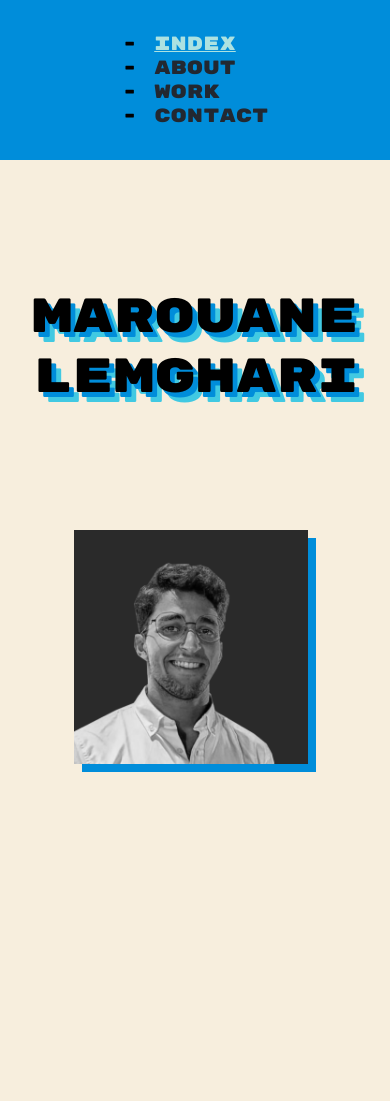
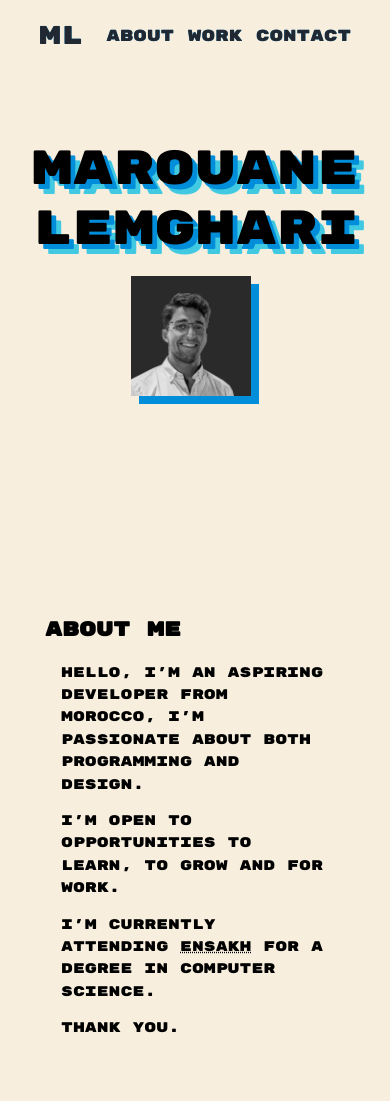
Before and after one commit to Kwanddwo/Kwanddwo.github.io, a plain HTML site: page index.html in a window 390 px wide. Shown: the top 1101 px of the page. Before the commit the page ends 908 px from the top, so only its background shows below. Drawn offline with Linux system fonts and the light colour scheme.

```diff
--- a/index.html
+++ b/index.html
@@ -6,7 +6,7 @@
         <meta name="viewport" content="width=device-width, initial-scale=1">
         <link rel="icon" href="favicon.ico">
         <link rel="stylesheet" href="styles.css">
-        <script src="index.js"></script>
+        <!-- <script src="index.js"></script> -->
         <title>MAROUANE LEMGHARI</title>
 
         <link rel="preconnect" href="https://fonts.googleapis.com">
@@ -14,19 +14,17 @@
         <link href="https://fonts.googleapis.com/css2?family=Rubik+Mono+One&display=swap" rel="stylesheet">
     </head>
     <body>
-        <div class="navbar">
+        <div class="navbar" id="navbar">
+            <a class="nav-link logo" href="#">ML</a>
             <ul class="navbar-nav">
                 <li class="nav-item">
-                    <a class="nav-link-active" href="new_index.html" data-name="Index" id="index-link">Index</a>
+                    <a class="nav-link" href="#about" data-name="About" id="about-link">About</a>
                 </li>
                 <li class="nav-item">
-                    <a class="nav-link" href="about.html" data-name="About" id="about-link">About</a>
+                    <a class="nav-link" href="#work" data-name="Work" id="work-link">Work</a>
                 </li>
                 <li class="nav-item">
-                    <a class="nav-link" href="portfolio.html" data-name="Work" id="work-link">Work</a>
-                </li>
-                <li class="nav-item">
-                    <a class="nav-link" href="contact.html" data-name="Contact" id="contact-link">Contact</a>
+                    <a class="nav-link" href="#contact" data-name="Contact" id="contact-link">Contact</a>
                 </li>
                 <!-- <li class="nav-item">
                     <a class="nav-link" class="github-anchor" href="https://github.com/Kwanddwo" data-name="Github">Github</a>
@@ -36,7 +34,7 @@
                 </li> -->
             </ul>
         </div>
-        <div class="page-container" id="index">
+        <section class="page-container" id="index">
             <div class="name-wrapper">
                 <div class="name">MAROUANE LEMGHARI
                     <div class="name-stag">MAROUANE LEMGHARI
@@ -47,42 +45,43 @@
             <div class="image-wrapper">
                 <img src="image.png" class="image" alt="MAROUANE LEMGHARI">
             </div>
-        </div>
-        <div class="page-container" id="about" style="display: none;">
+        </section>
+        <section class="page-container" id="about">
+            <h2>About me</h2>
             <div class="paragraph-container">
                 <p class="about-lead">Hello, I'm an aspiring developer from Morocco, I'm passionate about both programming and design.</p>
                 <p class="about">I'm open to opportunities to learn, to grow and for work.</p>
                 <p class="about">I'm currently attending <abbr title="Ecole Nationale des Sciences Appliquées Khouribga">ENSAKH</abbr> for a degree in computer science.</p>
                 <p class="about-final">Thank you.</p>
             </div>
-        </div>
-        <div class="page-container" id="work" style="display: none;">
-                <div class="paragraph-container">
-                <h4>Work Experience: </h4>
+        </section>
+        <section class="page-container" id="work">
+            <div class="paragraph-container">
+                <h2>Work Experience: </h2>
                 <p>-  Internship: E2E Testing with Cypress & frontend @ TREMAU</p>
                 <p>- Technical Lead @ ARTIGENE-ENSAKH</p>
 
                 <!-- <h3>Projects: </h3>
                 <p>- Project1</p> -->
 
-                <h4>Skills: </h4>
+                <h2>Skills: </h2>
                 <p>- Flask / Django: Beginner</p>
                 <p>- Javascript / ReactJS: Beginner</p>
                 <p>- Cypress & E2E-Testing: Intermediate</p>
 
-                <h4>Certifications: </h4>
+                <h2>Certifications: </h2>
                 <p>- CS50X: Introduction to computer science</p>
                 <p>- CS50W: Web Development</p>
-        </div>
-        </div>
-        <div class="page-container" id="contact" style="display: none;">
+            </div>
+        </section>
+        <section class="page-container" id="contact">
             <div class="paragraph-container">
-                <p class="title">You can reach me on:</p>
+                <h2>You can reach me on:</h2>
                 <p>- <a class="nav-link" href="mailto:marouanelemghari@gmail.com">Email</a></p>
                 <p>- <a class="nav-link" class="linkedin-anchor" href="https://www.linkedin.com/in/marouane-lemghari/" data-name="Linkedin">Linkedin</a></p>
-                <p class="title">Check out my:</p>
+                <h2>Check out my:</h2>
                 <p>- <a class="nav-link" class="github-anchor" href="https://github.com/Kwanddwo" data-name="Github">Github</a></p>
             </div>
-        </div>
+        </section>
     </body>
 </html>
--- a/index.js
+++ b/index.js
@@ -2,6 +2,17 @@ const page_names = ['index', 'about', 'work', 'contact'];
 let current_page = location.search ? location.search : 'index';
 const pages = {};
 const links = {};
+let sticky = 0;
+let lastScrollY = 0;
+
+window.onscroll = () => {
+    // if (window.scrollY - lastScrollY >= 0) {
+    //     navbar.classList.add('hide');
+    // } else {
+    //     navbar.classList.remove('hide');
+    // }
+    // lastScrollY = window.scrollY;
+};
 
 function showPage(page_name) {
     if (page_name[0] == '?') {page_name = page_name.substring(1);}
@@ -10,23 +21,29 @@ function showPage(page_name) {
 
     current_page = page_name;
 
-    for (const page of Object.values(pages)) {
-        page.style.display = page.id == page_name ? 'flex' : 'none';
-    }
+    // for (const page of Object.values(pages)) {
+    //     page.style.display = page.id == page_name ? 'flex' : 'none';
+    // }
 
     for (const link of Object.values(links)) {
         link.className = link.id == page_name +'-link' ? 'nav-link-active' : 'nav-link';
     }
 
-    history.pushState({ page: page_name }, page_name, `?${page_name}`);
+    // history.pushState({ page: page_name }, page_name, `?${page_name}`);
 }
 
-window.onpopstate = (ev) => {
-    showPage(ev.state.page);
-    current_page = ev.state.page;
-}
+// window.onpopstate = (ev) => {
+//     showPage(ev.state.page);
+//     current_page = ev.state.page;
+// }
 
 document.addEventListener('DOMContentLoaded', () => {
+    // Get the navbar
+    const navbar = document.getElementById("navbar");
+
+    // Get the offset position of the navbar
+    sticky = navbar.offsetTop;
+
     for (const page_name of page_names) {
         const page = document.getElementById(page_name);
         const link = document.getElementById(page_name + '-link');
@@ -36,7 +53,7 @@ document.addEventListener('DOMContentLoaded', () => {
 
     for (const page_name of page_names) {
         links[page_name].onclick = (e) => {
-            e.preventDefault();
+    //         e.preventDefault();
             showPage(page_name);
         }
     }
--- a/styles.css
+++ b/styles.css
@@ -16,20 +16,24 @@
 }
 
 ::-webkit-scrollbar {
-    width: 0;
+    width: 8px;
 }
-/*
+
 ::-webkit-scrollbar-track {
     box-shadow: 2px 2px 0 var(--tertiary-color);
 }
 
 ::-webkit-scrollbar-thumb {
     background: var(--primary-color);
-} */
+}
 
 @keyframes appear {
     from {opacity: 0}
     to {opacity: 1}
+}
+
+html {
+    scroll-behavior: smooth;
 }
 
 body {
@@ -47,11 +51,23 @@ body, html {
     height: 100%;
 }
 
+.hide {
+    top: -100%;
+    transition: 0.66s ease;
+}
+
 .navbar {
+    background-color: var(--secondary-color);
     font-family: "Rubik Mono One", monospace;
-    text-align: center;
-    padding: 1rem 2rem;
-    margin-bottom: 1rem;
+    position: fixed;
+    top: 0;
+    left: 0;
+    width: 80%;
+    padding: 20px 10%;
+    z-index: 100;
+    display: flex;
+    justify-content: space-between;
+    align-items: center;
 }
 
 .navbar-nav {
@@ -64,13 +80,13 @@ body, html {
     display: inline-block;
 }
 
-.nav-item:nth-child(1)::before {
+/* .nav-item:nth-child(1)::before {
     content: '-';
 }
 
 .nav-item::after {
     content: '-';
-}
+} */
 
 .nav-link{
     text-decoration: none;
@@ -81,21 +97,23 @@ body, html {
 
 .nav-link:hover {
     text-shadow: 2px 2px 0 var(--tertiary-color);
-    color: var(--link-color);
 }
 
-.nav-link-active {
+/* .nav-link-active {
     text-shadow: 2px 2px 0 var(--tertiary-color);
     color: var(--link-color);
+} */
+
+.logo {
+    font-size: 161%
 }
 
-.page-container {
-    height: calc(100vh - 5rem);
-    padding: 0;
-    text-align: start;
+.page-container#index {
+    margin-top: 100px;
     display: flex;
-    flex-direction: column;
-    justify-content: center;
+    text-align: center;
+    flex-direction: row;
+    justify-content: space-around;
     align-items: center;
 
     animation-name: appear;
@@ -110,12 +128,6 @@ body, html {
 
 .paragraph-container > p {
     max-width: 60em;
-}
-
-.page-container#index {
-    flex-direction: row;
-    justify-content: space-evenly;
-    align-items: center;
 }
 
 .image-wrapper {
@@ -172,51 +184,45 @@ body, html {
     color: var(--fourth-color);
 }
 
-@media screen and (max-width: 770px) {
+section {
+    padding: 64px 100px;
+    margin-bottom: 80px; /* Add bottom margin to separate sections */ /* Set a light background color */
+}
+
+/* Style heading (h2) within sections */
+section h2 {
+    font-size: 24px; /* Set heading font size */
+    margin-bottom: 20px; /* Add bottom margin below heading */
+}
+
+/* Style paragraph (p) within sections */
+section p {
+    font-size: 16px; /* Set paragraph font size */
+    line-height: 1.6; /* Set line height for better readability */
+}
+
+@media screen and (max-width: 768px) {
+    section {
+        padding: 45px; /* Reduce padding on smaller screens */
+    }
+    section h2 {
+        font-size: 20px; /* Decrease heading font size on smaller screens */
+    }
+    section p {
+        font-size: 14px; /* Decrease paragraph font size on smaller screens */
+    }
+
+    ::-webkit-scrollbar {
+        width: 0;
+    }
+
     .image-wrapper {
-        width: 60%;
+        width: 40%;
         margin-top: 5%;
         margin-bottom: 10%;
-    }
-
-    .page-container {
-        text-align: left;
-        height: calc(100vh - 8rem);
-    }
-
-    .page-container p {
-        max-width: 26ch;
     }
 
     .page-container#index {
         flex-direction: column;
     }
-
-    .navbar {
-        padding: 2rem;
-        margin-bottom: 2rem;
-        background-color: var(--tertiary-color);
-    }
-
-    /* Learn grid */
-    .navbar-nav {
-        font-size: 1.2rem;
-        text-align: start;
-        display: grid;
-        align-items: start;
-        justify-content: center;
-        align-content: space-evenly;
-    }
-
-    .nav-link:hover, .nav-link, .nav-link-active {
-        text-shadow: none;
-    }
-
-    .nav-item::before {
-        content: '-';
-    }
-
-    .nav-item::after {
-        content: none;
-    }
 }
```
